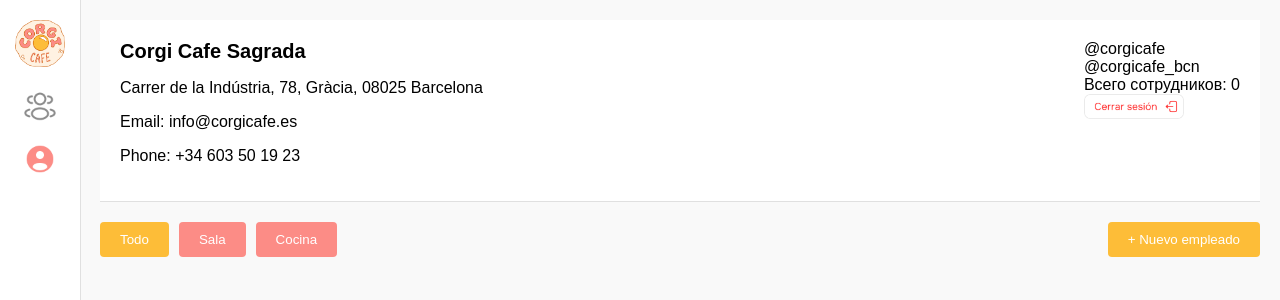
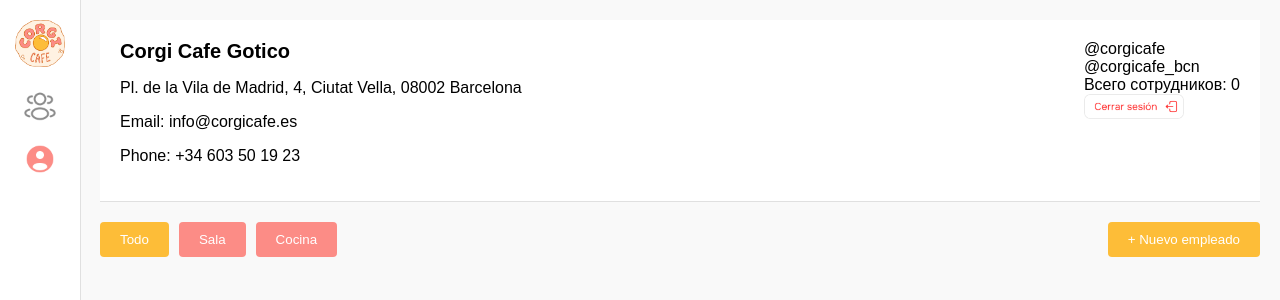
Before and after one commit to Begemot100/CorgiCafe, a Flask app: page /dashboard in a window 1280 px wide. Shown: the top 300 px of the page. Run offline with Flask 3, Linux system fonts and the light colour scheme; a user stored in the database is signed in; data that the repository does not hold is empty.

Commit message:
Добавил work.js gotico

```diff
--- a/templates/index.html
+++ b/templates/index.html
@@ -40,8 +40,8 @@
         <!-- Header -->
         <div class="header">
             <div class="cafe-info">
-                <h2 id="cafe-name">Corgi Cafe Sagrada</h2>
-                <p id="cafe-address">Carrer de la Indústria, 78, Gràcia, 08025 Barcelona</p>
+                <h2 id="cafe-name">Corgi Cafe Gotico</h2>
+                <p id="cafe-address">Pl. de la Vila de Madrid, 4, Ciutat Vella, 08002 Barcelona</p>
                 <p id="cafe-email">Email: info@corgicafe.es</p>
                 <p id="cafe-phone">Phone: +34 603 50 19 23</p>
             </div>
```
